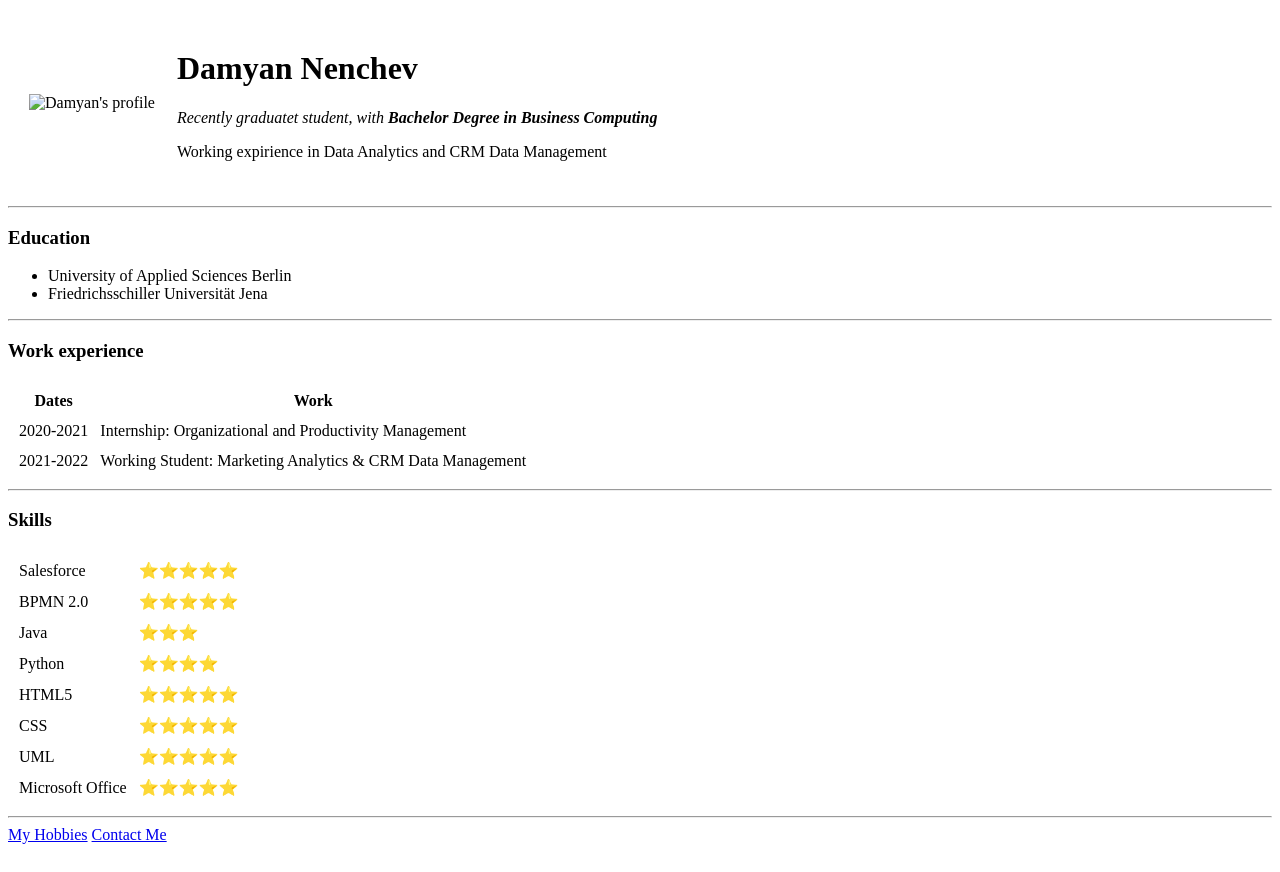
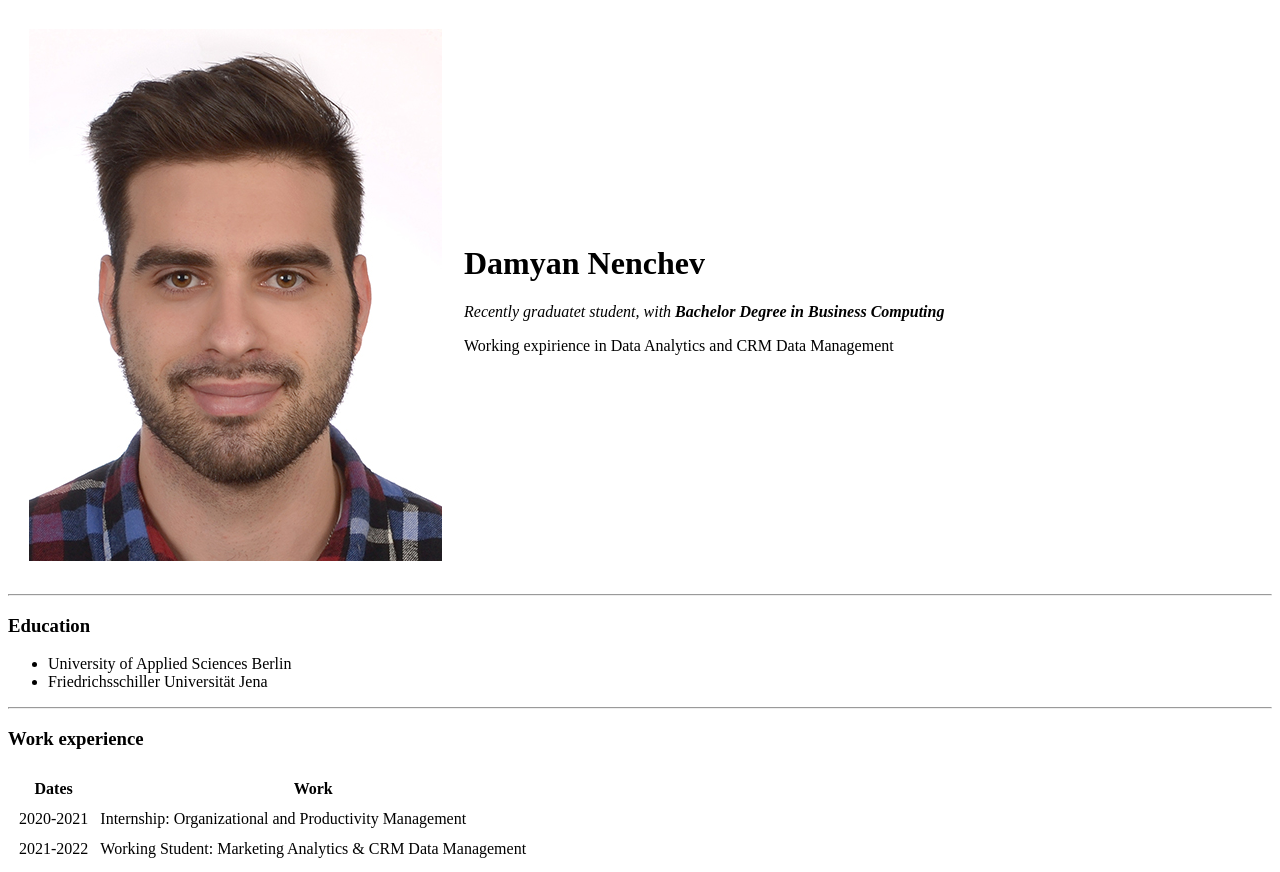
Before and after one commit to dnnenchev/cv, a plain HTML site: page index.html in a window 1280 px wide. Shown: the top 872 px of the page. Drawn offline with Linux system fonts and the light colour scheme.

Commit message:
Add basic CV files with changes

```diff
--- a/index.html
+++ b/index.html
@@ -7,7 +7,7 @@
     <body>
         <table cellspacing="20">
             <tr>
-                <td><img src="/Users/damyannenchev/Desktop/fotokotti.de_Damyan.jpg" alt="Damyan's profile"></td>
+                <td><img src="images/damyan.jpg" alt="Damyan's profile"></td>
                 <td><h1>Damyan Nenchev</h1>
                     <p><em>Recently graduatet student, with <strong>Bachelor Degree in Business Computing</strong> </em></p>
                     <p>Working expirience in Data Analytics and CRM Data Management</p></td>
```
Also changed, not shown: images/damyan.jpg (added).
